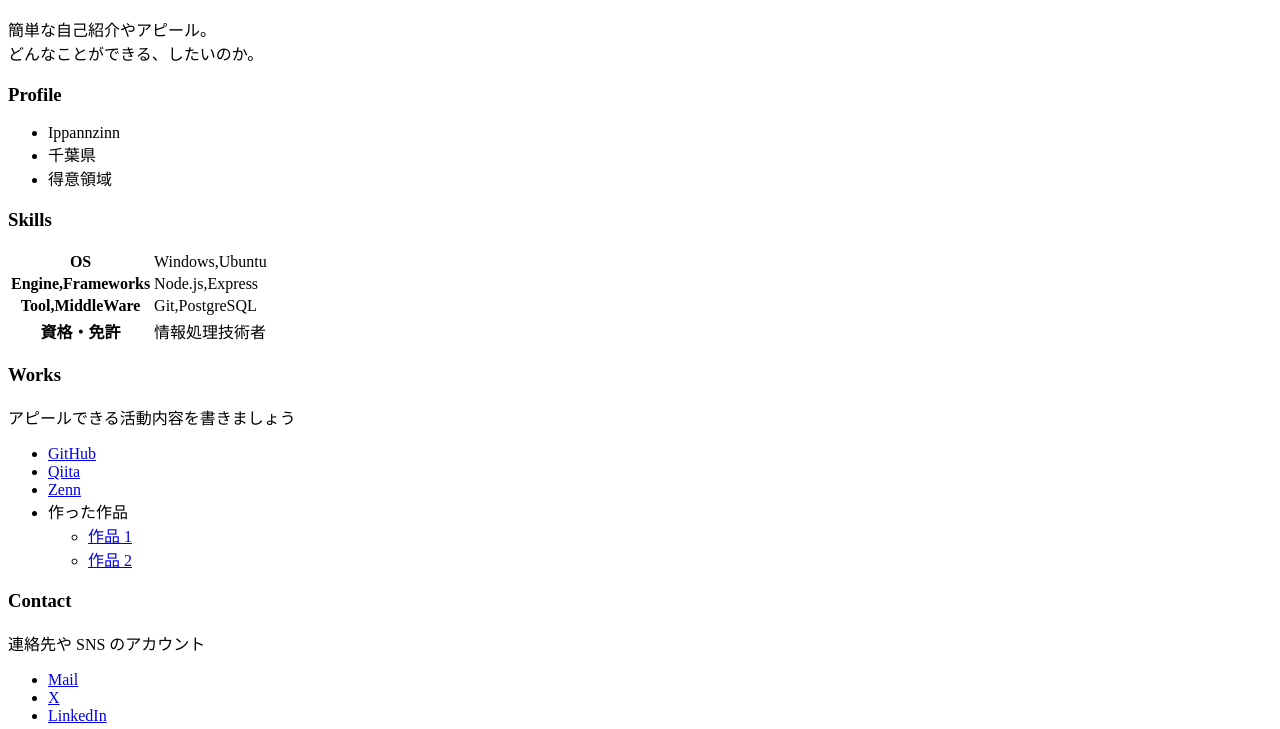
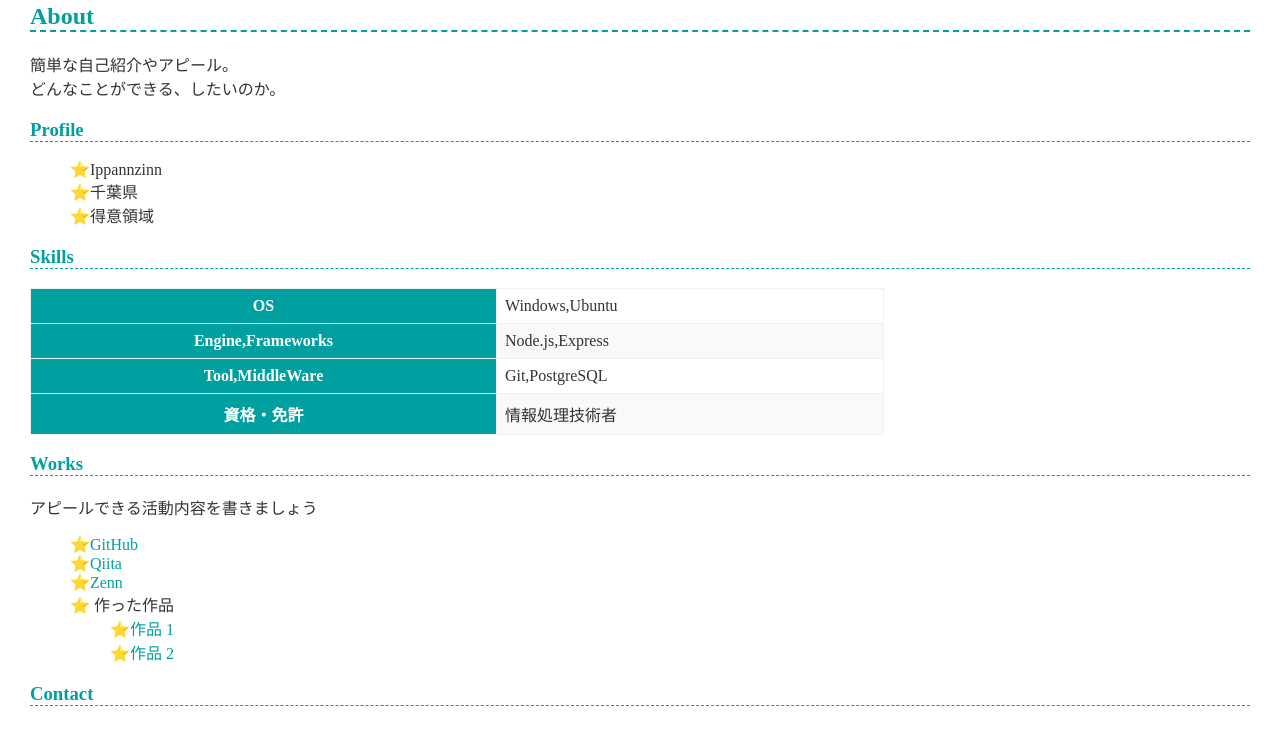
Before and after one commit to Ippannzinn/https-Ippannzinn.github.io, a plain HTML site: page index.html in a window 1280 px wide. Shown: the part 110-839 px from the top of the page. Drawn offline with Linux system fonts and the light colour scheme.

Commit message:
Update index.html

```diff
--- a/index.html
+++ b/index.html
@@ -3,7 +3,7 @@
   <head>
     <meta charset="utf-8">
     <meta name="viewport" content="width=device-width, initial-scale=1">
-    <link href-"style.css" rel="stylesheet">
+    <link href="style.css" rel="stylesheet">
     <title>Ippannzinnのポートフォリオ</title>
   </head>
   <body>
```
